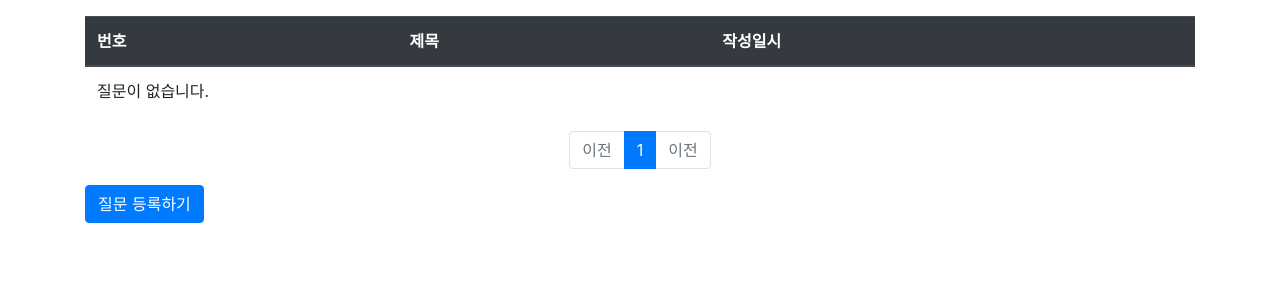
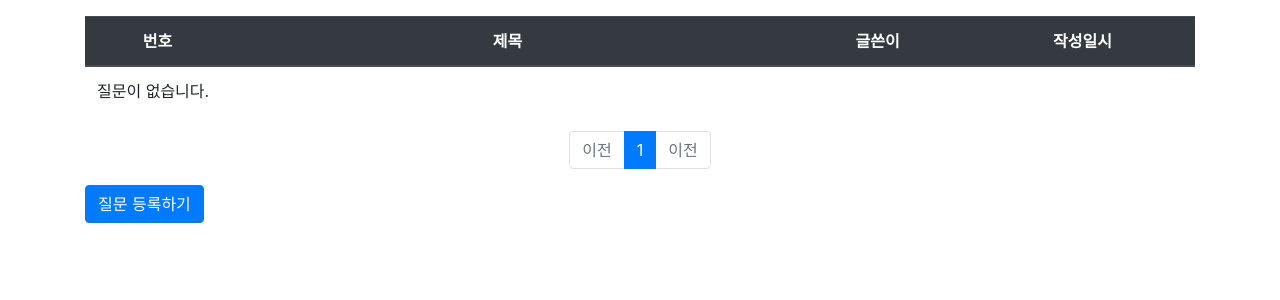
Before and after one commit to zimmyrabbit/Python-Django, a Django app: page / in a window 1280 px wide. Shown: the part 57-357 px from the top of the page. Run offline with Django 4.2, Linux system fonts and the light colour scheme; data that the repository does not hold is empty.

Commit message:
list, detail 페이지 author 추가

```diff
--- a/projects/mysite/templates/pybo/question_list.html
+++ b/projects/mysite/templates/pybo/question_list.html
@@ -4,24 +4,26 @@
 <div class="container my-3">
     <table class="table">
         <thead>
-            <tr class="thead-dark">
+            <tr class="text-center thead-dark">
                 <th>번호</th>
-                <th>제목</th>
+                <th style="width:50%">제목</th>
+                <th>글쓴이</th>
                 <th>작성일시</th>
             </tr>
         </thead>
         <tbody>
             {% if question_list %}
             {% for question in question_list %}
-            <tr>
+            <tr class="text-center">
                 <!-- 전체 게시물 개수 - 시작인덱스 - 현재인덱스 + 1 -->
                 <td>{{ question_list.paginator.count|sub:question_list.start_index|sub:forloop.counter0|add:1 }}</td>
-                <td>
+                <td class="text-left">
                     <a href={% url 'pybo:detail' question.id %}>{{question.subject}}</a>
                     {% if question.answer_set.count > 0 %}
                     <span class="text-danger small ml-2"> {{ question.answer_set.count }}</span>
                     {% endif %}
                 </td>
+                <td>{{ question.author.username }}</td>
                 <td>{{ question.create_date }}</td>
             </tr>
             {% endfor %}
```
Also changed, not shown: projects/mysite/templates/pybo/question_detail.html (+7 -5 lines).
